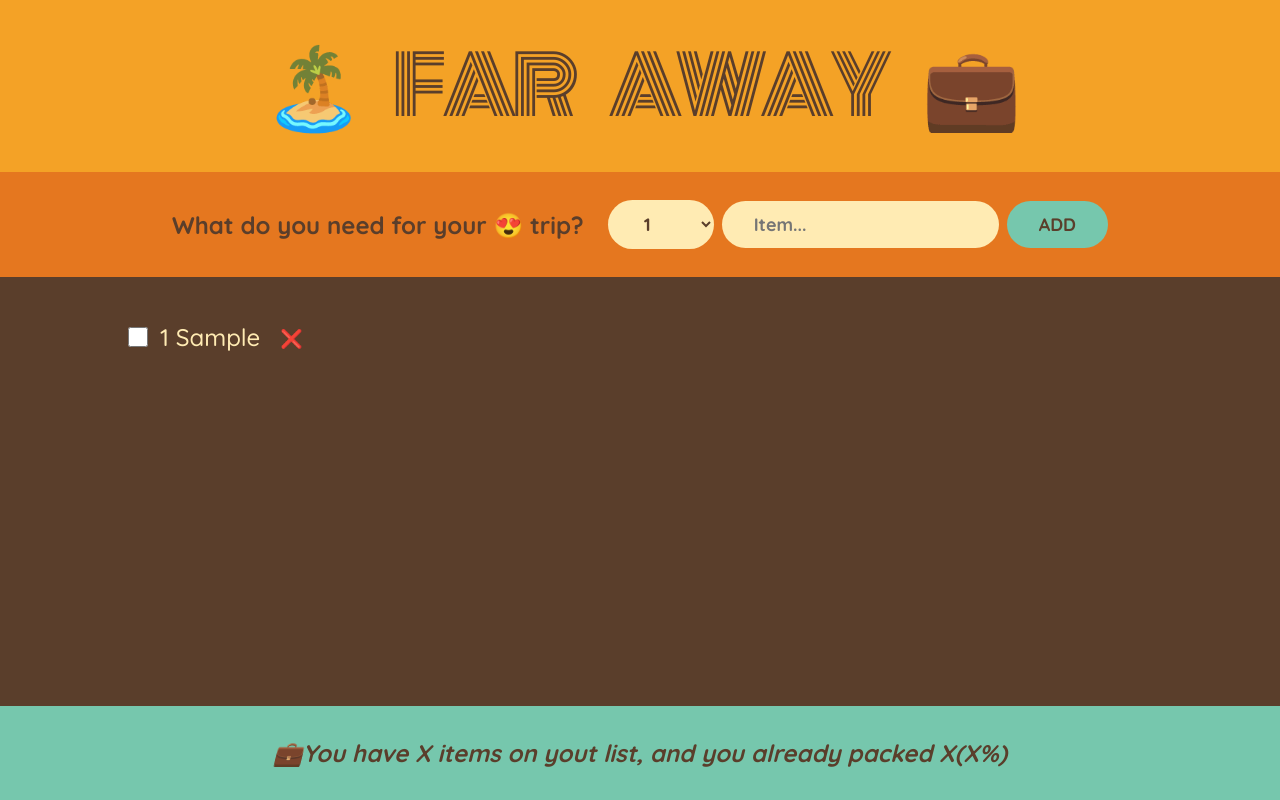
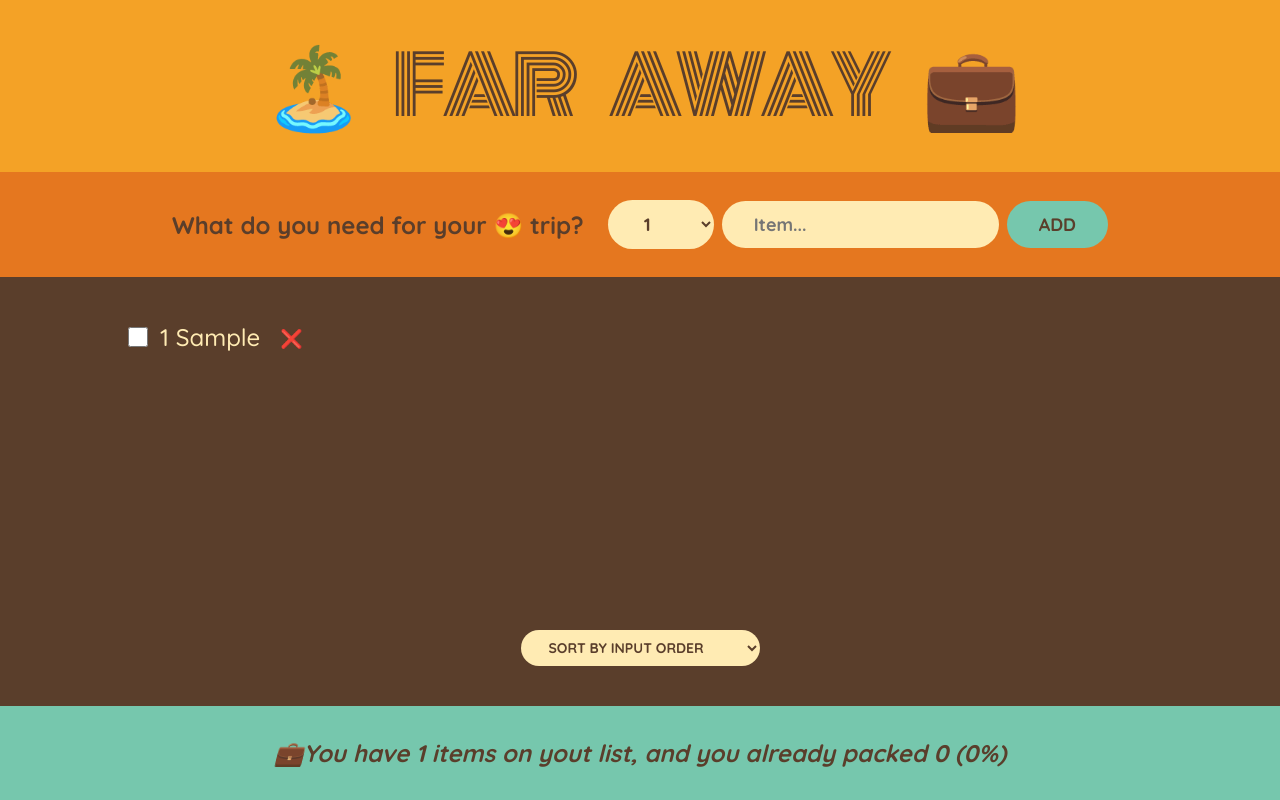
Before and after one commit to SabaMarghania1/travel-list, a React (Create React App) app: page / in a window 1280 px wide. Both pictures are taken after typing "Sample" into the empty fields and a click on the button "ADD". Built offline with nearby package versions, Linux system fonts and the light colour scheme.

Commit message:
add:sorting functionality

```diff
--- a/src/App.js
+++ b/src/App.js
@@ -20,7 +20,7 @@ export default function App() {
       <Logo />
       <Form onAddItems={handleAddItems} />
       <PackingList items={items} onDeleteItem={handleDeleteItem} onToggleItem={handleToggleItem} />
-      <Stats />
+      <Stats items={items} />
     </div>
   );
 }
@@ -66,13 +66,39 @@ function Form({onAddItems}) {
   );
 }
 function PackingList({items, onDeleteItem, onToggleItem}) {
+  const [sortBy, setSortBy] = useState("input");
+
+  let sortedItems;
+  if (sortBy === "input") sortedItems = items;
+
+  if (sortBy === "description") {
+    sortedItems = items.slice(0).sort((a, b) => a.description.localeCompare(b.description));
+  }
+
+  if (sortBy === "packed") {
+    sortedItems = items.slice(0).sort((a, b) => Number(b.packed) - Number(a.packed));
+  }
+
   return (
     <div className="list">
       <ul>
-        {items.map(item => (
+        {sortedItems.map(item => (
           <Item item={item} onToggleItem={onToggleItem} onDeleteItem={onDeleteItem} key={item.id} />
         ))}
       </ul>
+
+      <div className="actions">
+        <select
+          value={sortBy}
+          onChange={e => {
+            setSortBy(e.target.value);
+          }}
+        >
+          <option value="input">Sort by input order</option>
+          <option value="description">Sort by description</option>
+          <option value="packed">Sort by packed status</option>
+        </select>
+      </div>
     </div>
   );
 }
@@ -96,11 +122,27 @@ function Item({item, onDeleteItem, onToggleItem}) {
   );
 }
 
-function Stats() {
+function Stats({items}) {
+  if (!items.length)
+    return (
+      <p className="stats">
+        <em>Start adding some items to your list</em>
+      </p>
+    );
+  const numItems = items.length;
+  const packedItems = items.filter(item => item.packed).length;
+  const percent = Math.round((packedItems / numItems) * 100);
+
   return (
     <footer className="stats">
       {" "}
-      <em>💼You have X items on yout list, and you already packed X(X%)</em>
+      <em>
+        {percent === 100
+          ? "You got everything! Ready to go ✈️ "
+          : `  💼You have ${numItems} items on yout list, and you already packed ${packedItems} (${
+              isNaN(percent) ? "Your list is empty" : percent + "%"
+            })`}
+      </em>
     </footer>
   );
 }
```
